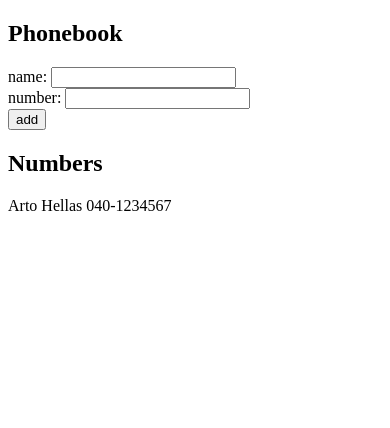
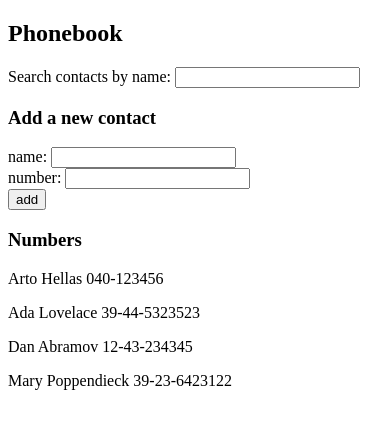
Before and after one commit to priakhina/FullStackOpenChallenge, a React (Create React App) app in the folder part_2/phonebook/: page / in a window 390 px wide. Shown: the top 428 px of the page. Built offline with nearby package versions, Linux system fonts and the light colour scheme.

Commit message:
Add solution for exercise 2.9 (phonebook, step 4)

```diff
--- a/part_2/phonebook/src/App.js
+++ b/part_2/phonebook/src/App.js
@@ -2,10 +2,15 @@ import { useState } from "react";
 
 const App = () => {
     const [persons, setPersons] = useState([
-        { name: "Arto Hellas", phoneNumber: "040-1234567" },
+        { name: "Arto Hellas", phoneNumber: "040-123456", id: 1 },
+        { name: "Ada Lovelace", phoneNumber: "39-44-5323523", id: 2 },
+        { name: "Dan Abramov", phoneNumber: "12-43-234345", id: 3 },
+        { name: "Mary Poppendieck", phoneNumber: "39-23-6423122", id: 4 },
     ]);
     const [newName, setNewName] = useState("");
     const [newPhoneNumber, setNewPhoneNumber] = useState("");
+    const [newSearchTerm, setNewSearchTerm] = useState("");
+    const [newSearchResult, setNewSearchResult] = useState([]);
 
     const addPerson = (e) => {
         e.preventDefault();
@@ -20,6 +25,7 @@ const App = () => {
             const newPerson = {
                 name: newName.trim(),
                 phoneNumber: newPhoneNumber.trim(),
+                id: persons.length + 1,
             };
 
             setPersons(persons.concat(newPerson));
@@ -32,9 +38,37 @@ const App = () => {
 
     const handlePhoneNumberChange = (e) => setNewPhoneNumber(e.target.value);
 
+    const handleSearchTermChange = (e) => {
+        setNewSearchTerm(e.target.value);
+
+        let searchResult = [];
+        if (e.target.value !== "") {
+            searchResult = persons.filter((person) =>
+                person.name.toUpperCase().includes(e.target.value.toUpperCase())
+            ); // includes() method is utilized for comparison to allow searching by both first name and last name
+        }
+        setNewSearchResult(searchResult);
+    };
+
     return (
         <div>
             <h2>Phonebook</h2>
+            <div>
+                Search contacts by name:{" "}
+                <input
+                    type="text"
+                    value={newSearchTerm}
+                    onChange={handleSearchTermChange}
+                />
+                <div>
+                    {newSearchResult.map((result) => (
+                        <p key={result.id}>
+                            {result.name} {result.phoneNumber}
+                        </p>
+                    ))}
+                </div>
+            </div>
+            <h3>Add a new contact</h3>
             <form onSubmit={addPerson}>
                 <div>
                     name:{" "}
@@ -56,10 +90,10 @@ const App = () => {
                     <button type="submit">add</button>
                 </div>
             </form>
-            <h2>Numbers</h2>
+            <h3>Numbers</h3>
             <div>
                 {persons.map((person) => (
-                    <p key={person.name}>
+                    <p key={person.id}>
                         {person.name} {person.phoneNumber}
                     </p>
                 ))}
```
